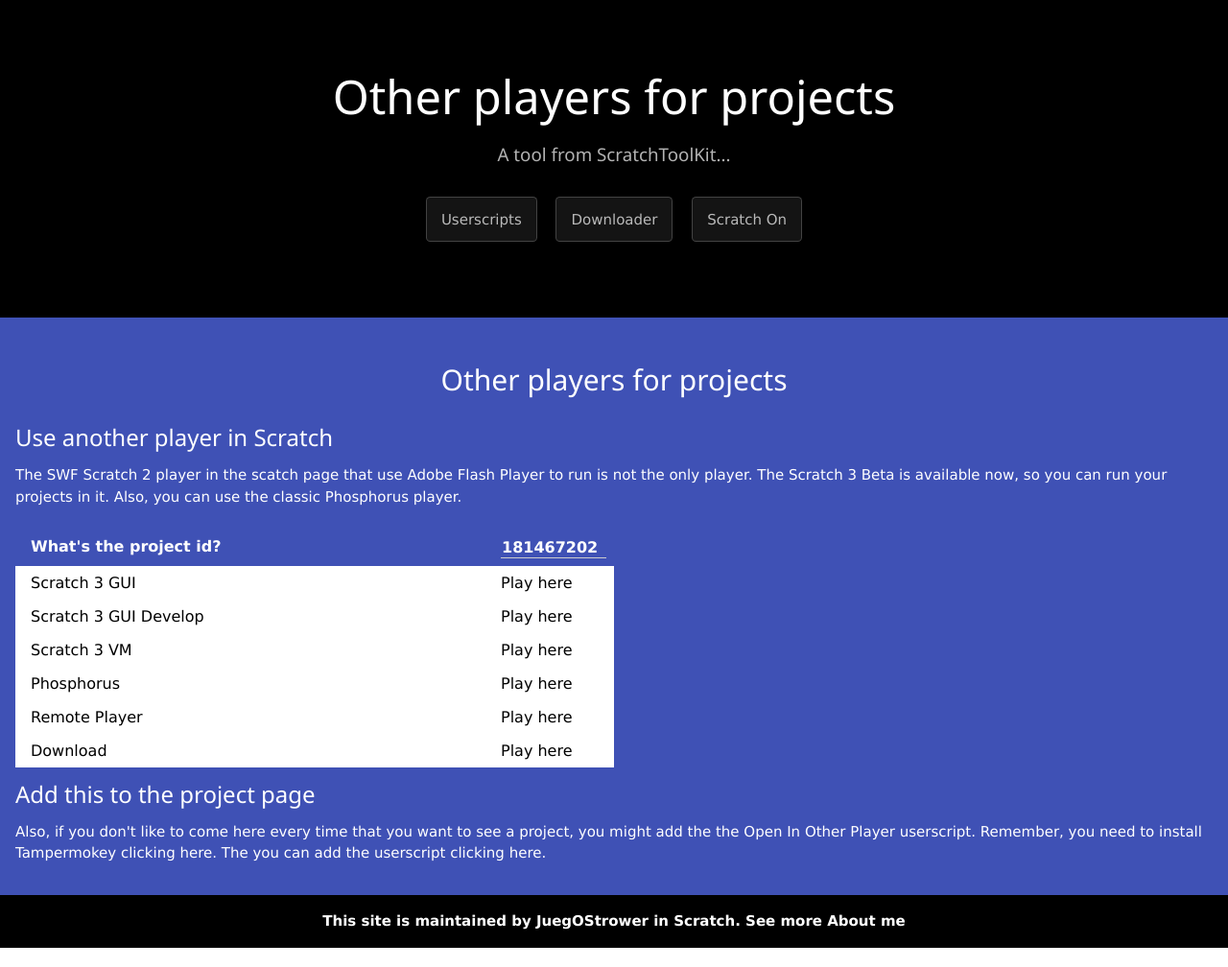
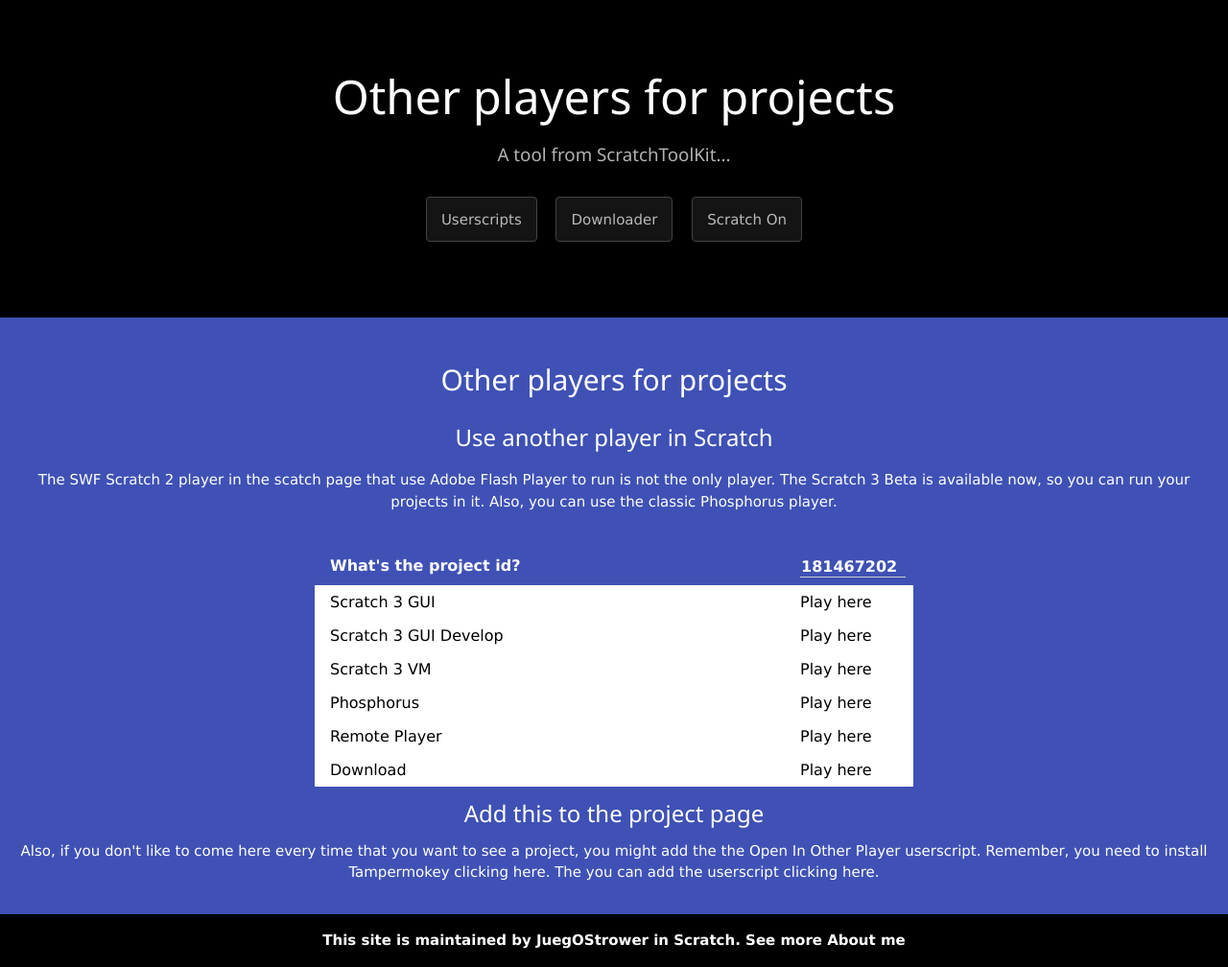
Before and after one commit to JuegOStrower/juegostrower.github.io, a Jekyll site: the page players/index.html, which Jekyll copies as it is, in a window 1280 px wide. Shown: the whole page at 96% size. Built offline with Jekyll 4.4.1, drawn with Linux system fonts in a browser that asks for light colours; nearby versions of some CDN libraries.

Commit message:
Edited the site

```diff
--- a/players/index.html
+++ b/players/index.html
@@ -31,7 +31,11 @@
     <div style="min-height: calc(100vh - 331px - 54px);" class="w3-indigo w3-center">
       <div class="w3-padding-32">
         <h2>Other players for projects</h2>
-<div class="w3-container w3-responsive w3-left-align"><h3>Use another player in Scratch</h3>The SWF Scratch 2 player in the scatch page that use Adobe Flash Player to run is not the only player. The Scratch 3 Beta is available now, so you can run your projects in it. Also, you can use the classic Phosphorus player.<br><br><table class="w3-table" style="/*margin:0px auto;*/ width:50%">
+<div class="w3-container w3-responsive w3-center">
+<h3>Use another player in Scratch</h3>
+<p>The SWF Scratch 2 player in the scatch page that use Adobe Flash Player to run is not the only player. The Scratch 3 Beta is available now, so you can run your projects in it. Also, you can use the classic Phosphorus player.</p>
+<br>
+<table class="w3-table" style="margin:0px auto; width:50%">
               <tbody>
                 <tr class="w3-text-white">
                   <th>What's the project id?</th>
```
